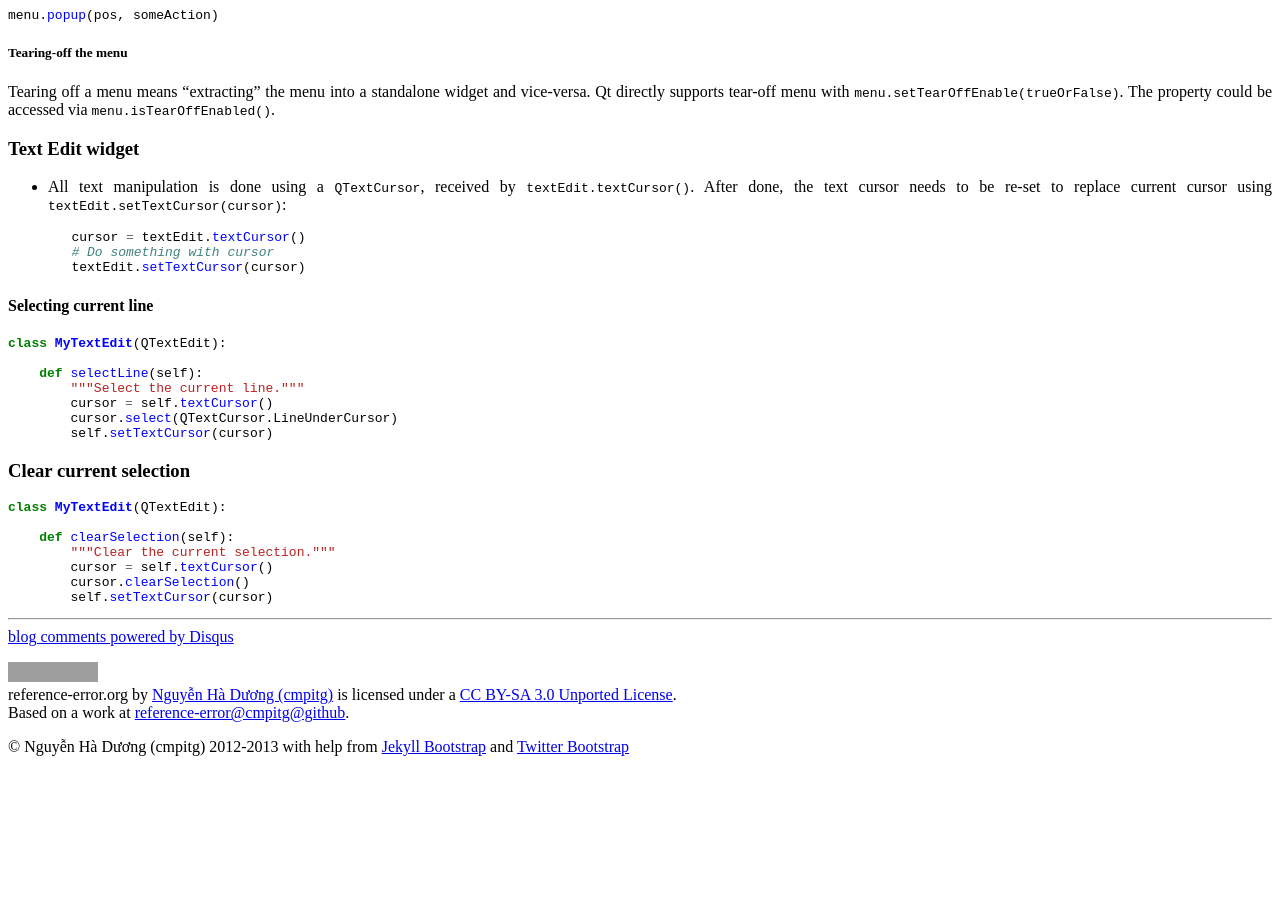
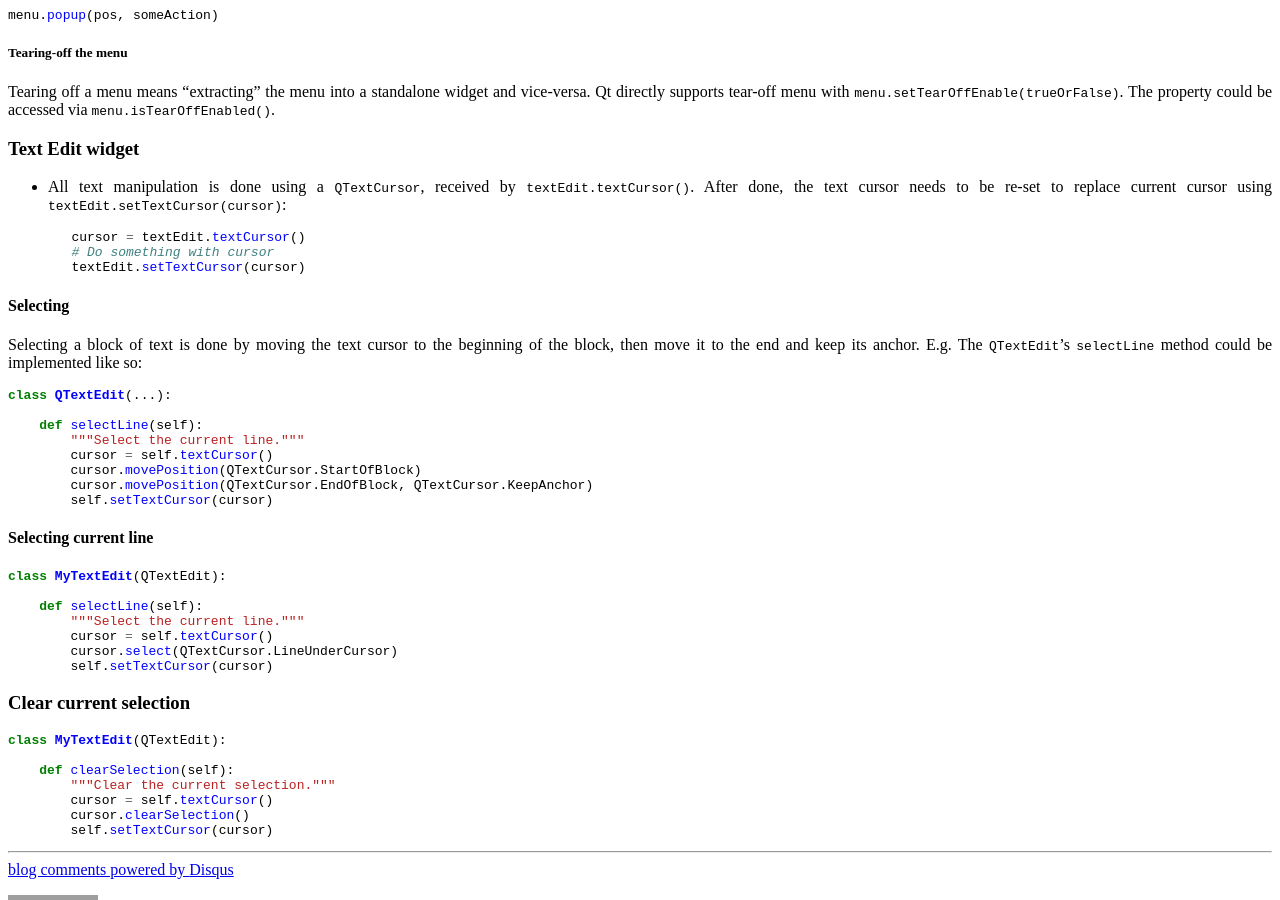
Before and after one commit to cmpitg/cmpitg.github.com, a Jekyll site: the page built from guides/pyside.md, in a window 1280 px wide and 900 px high, scrolled down 6573 px. Built offline with Jekyll 4.4.1, drawn with Linux system fonts in a browser that asks for light colours; Markdown is read by kramdown in place of the engine named in the settings; comment, search, counter and statistics services are not loaded; before the commit the page ends 7345 px from its top, so only the background shows below that; some of the changed text lies outside the part shown; grey boxes are pictures that could not be loaded.

Commit message:
Explanation about selection @ textedit @ pyside

````diff
--- a/guides/pyside.md
+++ b/guides/pyside.md
@@ -473,6 +473,23 @@ Tearing off a menu means "extracting" the menu into a standalone widget and vice
      textEdit.setTextCursor(cursor)
      ```
 
+#### Selecting
+
+Selecting a block of text is done by moving the text cursor to the beginning
+of the block, then move it to the end and keep its anchor.  E.g. The
+`QTextEdit`'s `selectLine` method could be implemented like so:
+
+```python
+class QTextEdit(...):
+
+    def selectLine(self):
+        """Select the current line."""
+        cursor = self.textCursor()
+        cursor.movePosition(QTextCursor.StartOfBlock)
+        cursor.movePosition(QTextCursor.EndOfBlock, QTextCursor.KeepAnchor)
+        self.setTextCursor(cursor)
+```
+
 #### Selecting current line
 
 ```python
````
Also changed, not shown: other parts of guides/pyside.md (+1 -1 lines).
